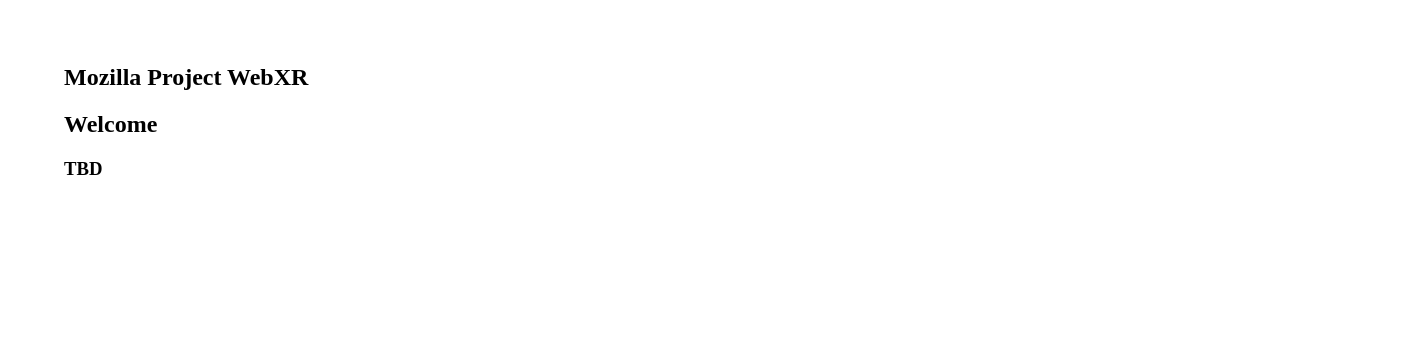
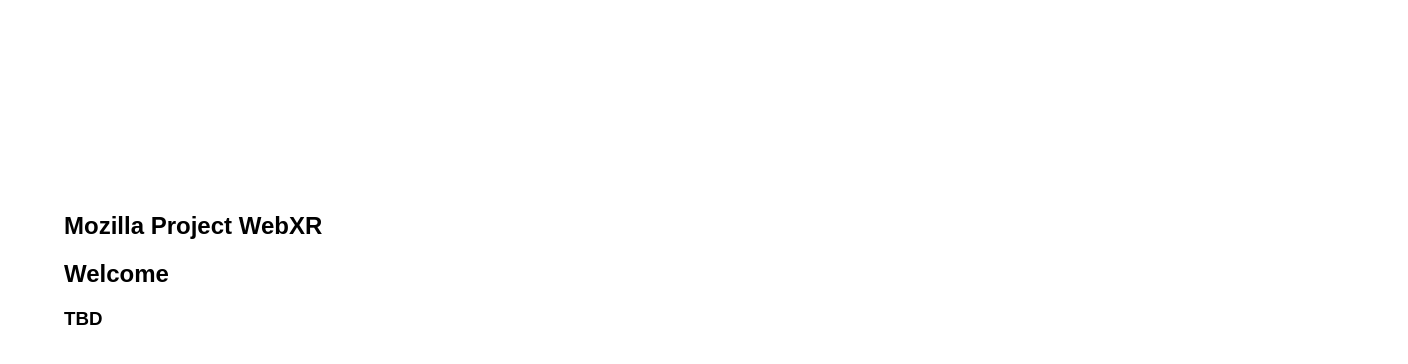
Before and after one commit to mozilla-mobile/webxr-ios, a plain HTML site: page docs/app/index.html in a window 1280 px wide. Shown: the whole page, 1408 px wide, since content can reach past the window. Drawn offline with Linux system fonts and the light colour scheme.

Commit message:
Tweak the margins on the app index.

```diff
--- a/docs/app/index.html
+++ b/docs/app/index.html
@@ -9,14 +9,16 @@
 				margin: 0;
 				width: 100%;
 				height: 100%;
+				background-color: white;
+				font-family: sans-serif;
 			}
 
 			body > section {
-				margin: 4em;
+				padding: 12em 4em;
 				width: 100%;
 				height: 100%;
-				background-color: white;
 			}
+
 		</style>
 	</head>
 	<body>
```
